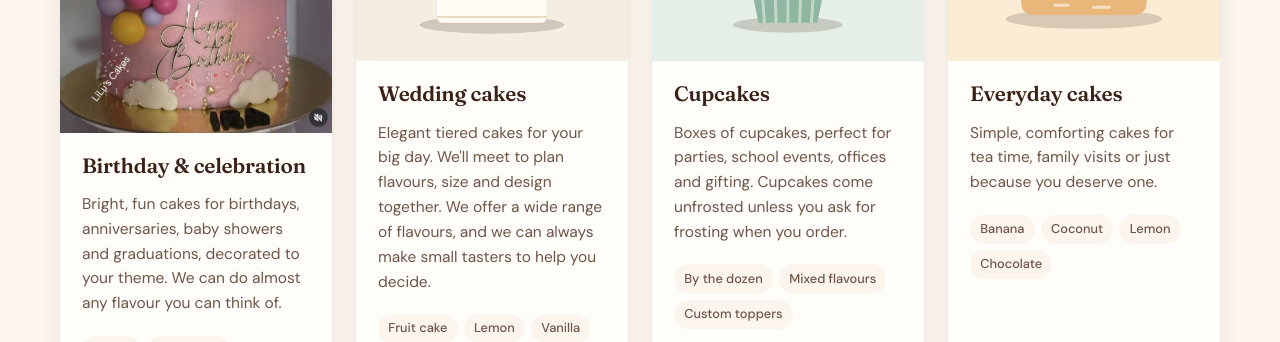
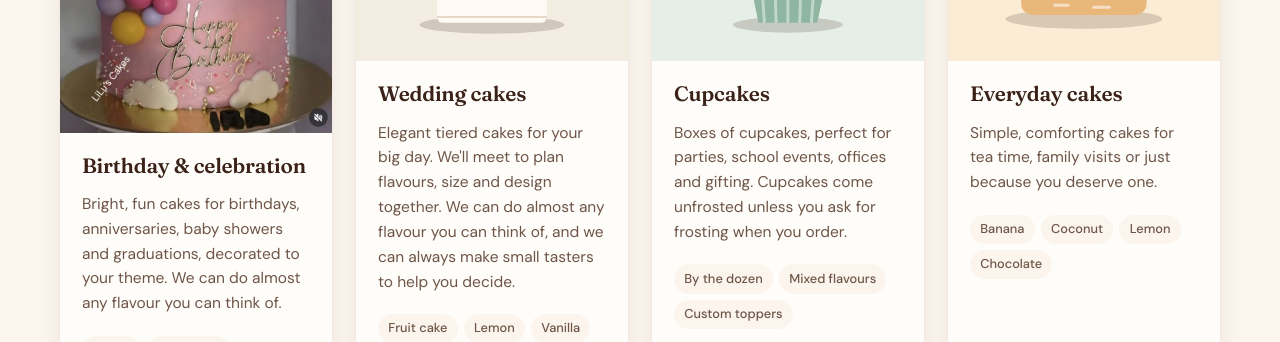
Before and after one commit to sujjas/lilelus, a plain HTML site: page index.html in a window 1280 px wide. Shown: the part 1180-1522 px from the top of the page. Drawn offline with Linux system fonts and the light colour scheme.

Commit message:
Tell wedding customers we can do almost any flavour
Match the Birthday & celebration card: the Wedding cakes card now says we
can do almost any flavour, alongside the offer of small tasters.

Co-Authored-By: Claude Opus 5.5 <noreply@anthropic.com>

```diff
--- a/index.html
+++ b/index.html
@@ -194,7 +194,7 @@
             </div>
             <div class="card-body">
               <h3>Wedding cakes</h3>
-              <p>Elegant tiered cakes for your big day. We'll meet to plan flavours, size and design together. We offer a wide range of flavours, and we can always make small tasters to help you decide.</p>
+              <p>Elegant tiered cakes for your big day. We'll meet to plan flavours, size and design together. We can do almost any flavour you can think of, and we can always make small tasters to help you decide.</p>
               <ul class="tags"><li>Fruit cake</li><li>Lemon</li><li>Vanilla</li><li>Tiered</li></ul>
               <button class="btn btn-card" data-product="Wedding cake">Order this</button>
             </div>
```
